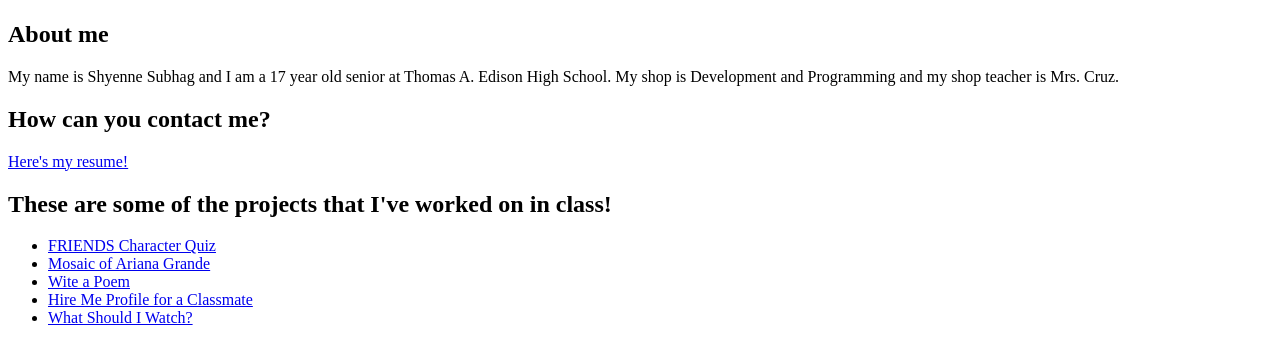
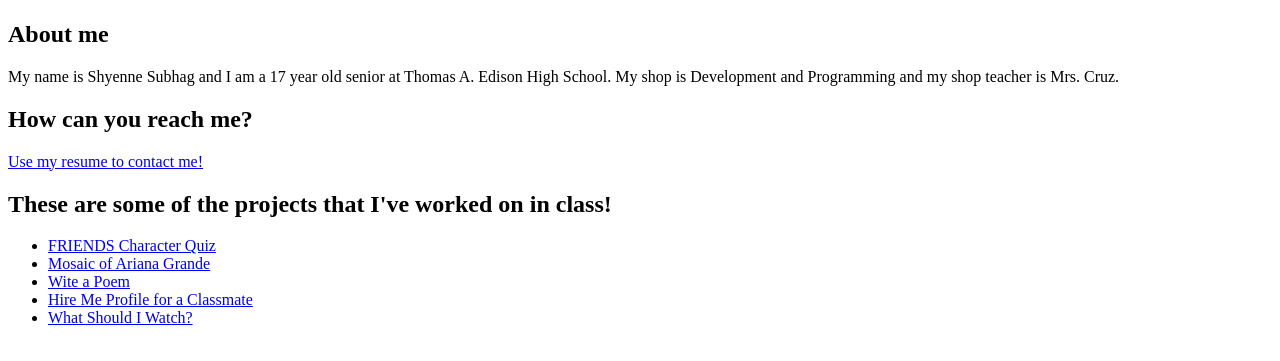
Before and after one commit to Shys1/Shys1.github.io, a plain HTML site: page index.html in a window 1280 px wide. Shown: the part 59-420 px from the top of the page. Drawn offline with Linux system fonts and the light colour scheme.

Commit message:
I made a few changes to my resume.

```diff
--- a/index.html
+++ b/index.html
@@ -7,8 +7,8 @@
         <h1> Shyenne's Portfolio </h1>
          <h2> About me </h2>
         My name is Shyenne Subhag and I am a 17 year old senior at Thomas A. Edison High School. My shop is Development and Programming and my shop teacher is Mrs. Cruz.
-        <h2> How can you contact me?</h2>
-        <a href="https://www.canva.com/design/DAEa7SuKJy0/NwUMnAseqaNI86YM7aQHDw/view?utm_content=DAEa7SuKJy0&utm_campaign=designshare&utm_medium=link&utm_source=publishsharelink" target="_blank">Here's my resume!</a>
+        <h2> How can you reach me?</h2>
+        <a href="https://www.canva.com/design/DAEa7SuKJy0/NwUMnAseqaNI86YM7aQHDw/view?utm_content=DAEa7SuKJy0&utm_campaign=designshare&utm_medium=link&utm_source=publishsharelink" target="_blank">Use my resume to contact me!</a>
         <h2> These are some of the projects that I've worked on in class! </h2>
         <ul>
             <li> <a href="https://shys1.github.io/Lets-talk-FRIENDS" target="_blank">FRIENDS Character Quiz</a> </li>
```
